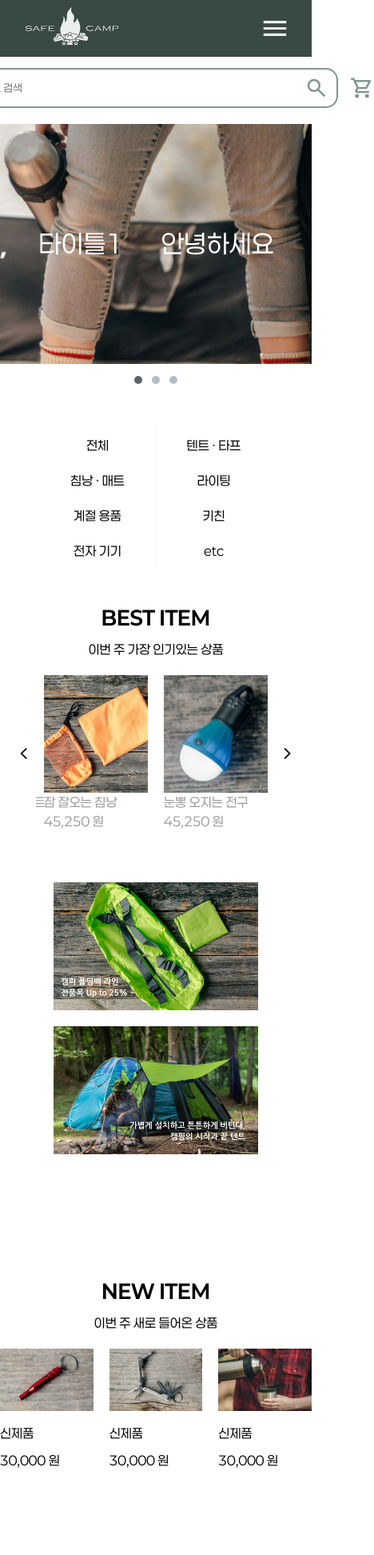
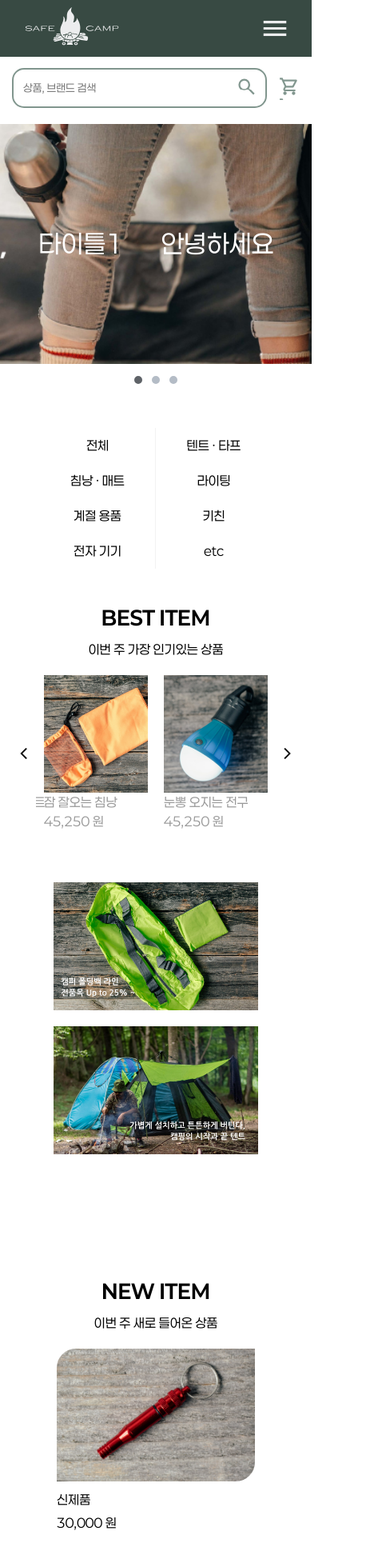
Before and after one commit to eunhyeon1020/Car-BakBak, a Vue app in the folder frontend/: page /store in a window 390 px wide. Shown: the top 1944 px of the page at 80% size, 468 px wide, since content can reach past the window. Built offline with nearby package versions, Linux system fonts and the light colour scheme.

Commit message:
store 검색 부분 반응형 처리 (store.vue 반응형 완료)

```diff
--- a/frontend/src/assets/css/store.css
+++ b/frontend/src/assets/css/store.css
@@ -7,21 +7,25 @@
 
 /* ******************* 검색창 영역 ******************* */
 .menu-content {
-  padding: 20px 0;
+  padding: 20px 15px;
   display: flex;
   justify-content: center;
 }
 
-.searchBar{
+.searchBar {
+  width: 100%;
+  max-width: 1000px;
+
   display: flex;
   flex-direction: row;
   align-items: center;
+  justify-content: center;
   gap: 15px;
 }
 
 .search-box {
-  /* width: auto; */
-  width: 500px;
+  width: 100%;
+  max-width: 500px;
   padding: 8px 10px;
 
   display: flex;
@@ -30,6 +34,10 @@
 
   border: 2px solid #07312181;
   border-radius: 15px;
+}
+
+.header_search_input {
+  width: 100%;
 }
 
 .ico-search {
@@ -295,12 +303,28 @@ span.custom-dot {
   .boxItem-img {
     min-width: 550px;
   }
+
+  /****   NEW ITEM 리스트   ****/
+  .newItem-content {
+    padding: 0 40px;
+  }
 }
 
 @media all and (max-width: 768px) {
   /****   BEST ITEM 슬라이드 리스트   ****/
   .bestItem-carousel .slick-list {
     max-width: 500px;
+  }
+
+  /****   NEW ITEM 리스트   ****/
+  .newItem-content {
+    flex-wrap: wrap;
+    gap: 30px;
+  }
+  .newItems {
+    width: 80%;
+    min-width: 155px;
+    gap: 5px;
   }
 }
 
@@ -327,4 +351,8 @@ span.custom-dot {
   .boxItem-img > img {
     width: 80%;
   }
+
+  .newItems img {
+    border-radius: 24px 0 24px 0;
+  }
 }
--- a/frontend/src/components/Store.vue
+++ b/frontend/src/components/Store.vue
@@ -90,7 +90,7 @@
 
           <!-- 뉴아이템 내용 -->
           <div class="newItem-content">
-            <div v-for="(item, index) in newItemList" :key="index" class="newItems">
+            <div class="newItems" v-for="(item, index) in newItemList" :key="index">
               <div class="newitem-img">
                 <img :src="item.imgUrl" alt="상품 이미지" />
               </div>
```
